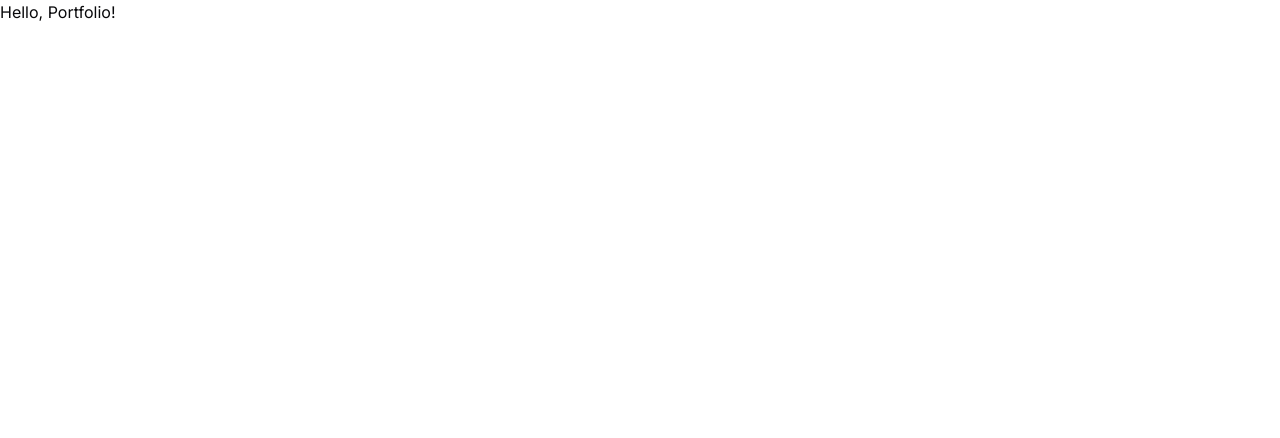
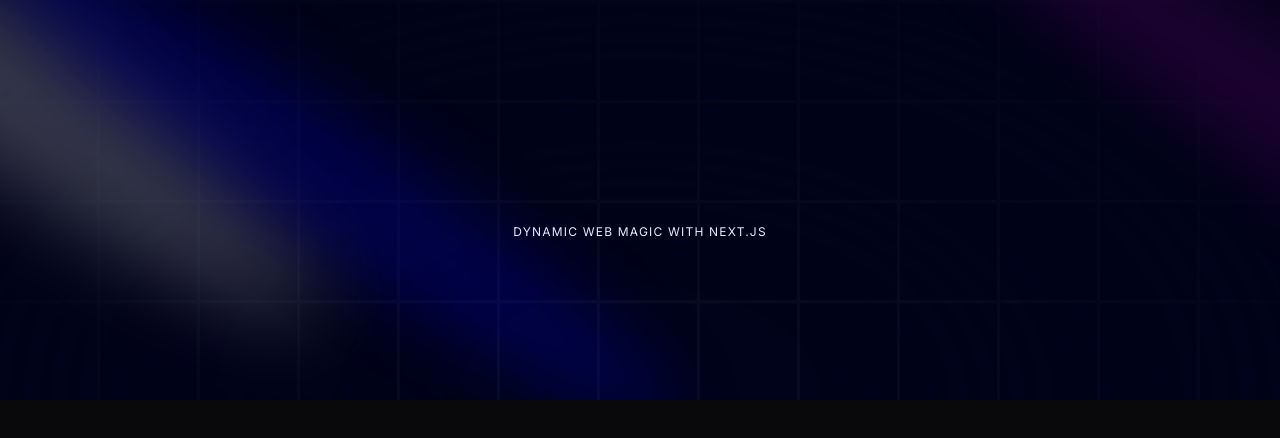
Before and after one commit to Jisap/nextjs14-portfolio-acernity, a Next.js app: page / in a window 1280 px wide. Shown: the top 438 px of the page. Built offline with nearby package versions, Linux system fonts and the light colour scheme.

Commit message:
Spotlight & backgrounds

```diff
--- a/app/layout.tsx
+++ b/app/layout.tsx
@@ -1,6 +1,7 @@
 import type { Metadata } from "next";
 import { Inter } from "next/font/google";
 import "./globals.css";
+import { ThemeProvider } from "./provider";
 
 const inter = Inter({ subsets: ["latin"] });
 
@@ -16,7 +17,16 @@
 }>) {
   return (
     <html lang="en">
-      <body className={inter.className}>{children}</body>
+      <body className={inter.className}>
+        <ThemeProvider
+          attribute="class"
+          defaultTheme="dark"
+          enableSystem
+          disableTransitionOnChange
+        >
+          {children}
+        </ThemeProvider>
+      </body>
     </html>
   );
 }
--- a/app/page.tsx
+++ b/app/page.tsx
@@ -1,10 +1,12 @@
-import Image from "next/image";
+import Hero from "@/components/Hero";
+
 
 export default function Home() {
   return (
-    <main className="relative">
-      <div>
-        <h1>Hello, Portfolio!</h1>
+    <main className="relative bg-black-100 flex justify-center items-center flex-col overflow-hidden mx-auto
+    sm:px-10 px-5">
+      <div className="max-w-7xl w-full">
+        <Hero />
       </div>
     </main>
   );
--- /dev/null
+++ b/app/provider.tsx
@@ -0,0 +1,9 @@
+"use client"
+
+import * as React from "react"
+import { ThemeProvider as NextThemesProvider } from "next-themes"
+import { type ThemeProviderProps } from "next-themes/dist/types"
+
+export function ThemeProvider({ children, ...props }: ThemeProviderProps) {
+  return <NextThemesProvider {...props}>{children}</NextThemesProvider>
+}
--- /dev/null
+++ b/components/Hero.tsx
@@ -0,0 +1,32 @@
+import { Spotlight } from "./ui/Sptolight"
+
+
+const Hero = () => {
+  return (
+    <div className="pb-20 pt-36">
+      <div>
+        <Spotlight className="-top-40 -left-10 md:-left-32 md:-top-20 h-screen" fill="white"/>
+        <Spotlight className="top-10 left-full h-[80vh] w-[50vw]" fill="purple" />
+        <Spotlight className="top-28 left-80 h-[80vh] w-[50vh]" fill="blue" />
+      </div>
+
+      <div className="h-screen w-full dark:bg-black-100 bg-white  dark:bg-grid-white/[0.03] bg-grid-black/[0.2]
+      flex items-center justify-center absolute top-0 left-0"
+      >
+        <div className="absolute pointer-events-none inset-0 flex items-center justify-center dark:bg-black-100 bg-white
+        [mask-image:radial-gradient(ellipse_at_center,transparent_20%,black)]"/>
+      </div>
+
+      <div className="flex justify-center relative my-20 z-10">
+        <div className="max-w-[89vw] md:max-w-2xl lg:max-w-[60vw] flex flex-col items-center justify-center">
+          <h2 className="uppercase tracking-widest text-xs text-center text-blue-100 max-w-80">
+            Dynamic Web Magic with Next.js
+          </h2>
+        </div>
+      </div>
+
+    </div>
+  )
+}
+
+export default Hero
--- /dev/null
+++ b/components/ui/Sptolight.tsx
@@ -0,0 +1,56 @@
+import React from "react";
+import { cn } from "../../lib/cn";
+
+type SpotlightProps = {
+  className?: string;
+  fill?: string;
+};
+
+export const Spotlight = ({ className, fill }: SpotlightProps) => {
+  return (
+    <svg
+      className={cn(
+        "animate-spotlight pointer-events-none absolute z-[1]  h-[169%] w-[138%] lg:w-[84%] opacity-0",
+        className
+      )}
+      xmlns="http://www.w3.org/2000/svg"
+      viewBox="0 0 3787 2842"
+      fill="none"
+    >
+      <g filter="url(#filter)">
+        <ellipse
+          cx="1924.71"
+          cy="273.501"
+          rx="1924.71"
+          ry="273.501"
+          transform="matrix(-0.822377 -0.568943 -0.568943 0.822377 3631.88 2291.09)"
+          fill={fill || "white"}
+          fillOpacity="0.21"
+        ></ellipse>
+      </g>
+      <defs>
+        <filter
+          id="filter"
+          x="0.860352"
+          y="0.838989"
+          width="3785.16"
+          height="2840.26"
+          filterUnits="userSpaceOnUse"
+          colorInterpolationFilters="sRGB"
+        >
+          <feFlood floodOpacity="0" result="BackgroundImageFix"></feFlood>
+          <feBlend
+            mode="normal"
+            in="SourceGraphic"
+            in2="BackgroundImageFix"
+            result="shape"
+          ></feBlend>
+          <feGaussianBlur
+            stdDeviation="151"
+            result="effect1_foregroundBlur_1065_8"
+          ></feGaussianBlur>
+        </filter>
+      </defs>
+    </svg>
+  );
+};
--- /dev/null
+++ b/lib/cn.ts
@@ -0,0 +1,6 @@
+import { ClassValue, clsx } from "clsx";
+import { twMerge } from "tailwind-merge";
+
+export function cn(...inputs: ClassValue[]) {
+  return twMerge(clsx(inputs));
+}
```
Also changed, not shown: package.json (+10 -4 lines), 1 other file (tests, documents, lock files or other folders).
